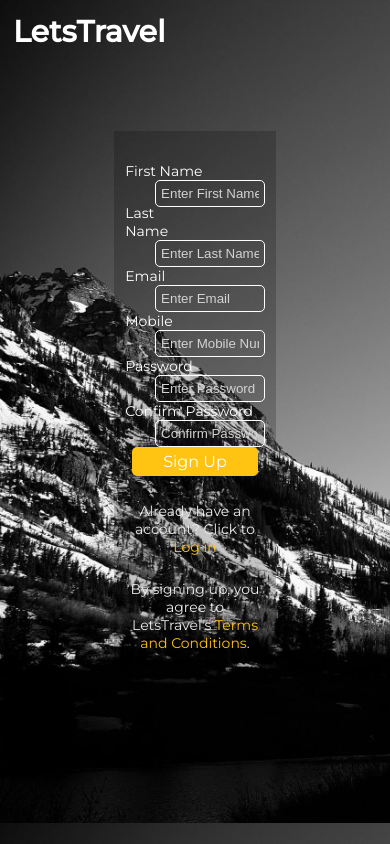
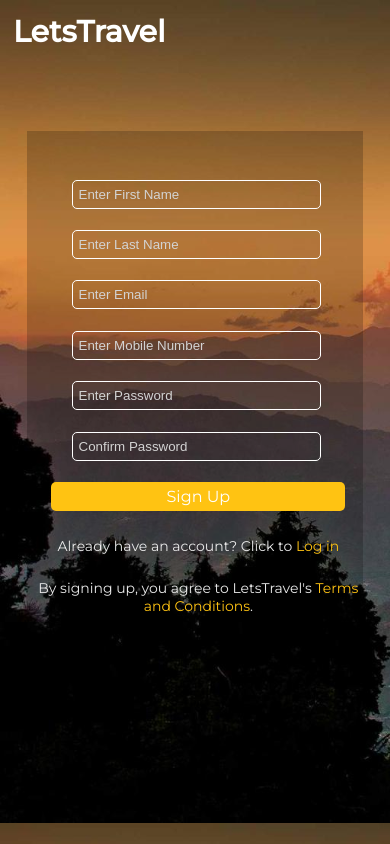
Before and after one commit to shivaneej/Letstravel, a PHP site: page /register.html in a window 390 px wide. Run offline with PHP 8.4, Linux system fonts and the light colour scheme.

Commit message:
#16 forms responsive

```diff
--- a/adminlogin.html
+++ b/adminlogin.html
@@ -15,8 +15,8 @@
 		<div class="center-container">
 			<div class="formWindow" id="adminLoginWindow">
 				<form>
-					<p class="labelInvert">Username <input class="adminFormInput" type="text" placeholder="Enter your username" required></p>
-					<p class="labelInvert">Password <input class="adminFormInput" type="Password" placeholder="Enter your password" required></p>
+					<p class="labelInvert"><span>Username</span> <input class="adminFormInput" type="text" placeholder="Enter your username" required></p>
+					<p class="labelInvert"><span>Password</span> <input class="adminFormInput" type="Password" placeholder="Enter your password" required></p>
 					<p><input type="submit" value="Log in" class="yellowBtn"></p>
 				</form>
 			</div>
--- a/register.html
+++ b/register.html
@@ -14,12 +14,12 @@
 		<div class="center-container">
 			<div class="formWindow" id="userRegisterWindow">
 				<form action="register.php" method="post">
-					<p class="label">First Name <input class="userFormInput" type="text" name="userFirstName" placeholder="Enter First Name"></p>
-					<p class="label">Last Name <input class="userFormInput" type="text" name="userLastName" placeholder="Enter Last Name"></p>
-					<p class="label">Email <input  class="userFormInput" type="email" name="userEmail" placeholder="Enter Email"></p>
-					<p class="label">Mobile <input class="userFormInput" type="text" name="userContact" placeholder="Enter Mobile Number"></p>
-					<p class="label">Password <input class="userFormInput" type="password" name="userPasswd" placeholder="Enter Password"></p>
-					<p class="label">Confirm Password <input class="userFormInput" type="password" name="userPasswdConf" placeholder="Confirm Password"></p>
+					<p class="label"><span>First Name</span> <input class="userFormInput" type="text" name="userFirstName" placeholder="Enter First Name"></p>
+					<p class="label"><span>Last Name</span> <input class="userFormInput" type="text" name="userLastName" placeholder="Enter Last Name"></p>
+					<p class="label"><span>Email</span> <input  class="userFormInput" type="email" name="userEmail" placeholder="Enter Email"></p>
+					<p class="label"><span>Mobile </span><input class="userFormInput" type="text" name="userContact" placeholder="Enter Mobile Number"></p>
+					<p class="label"><span>Password</span> <input class="userFormInput" type="password" name="userPasswd" placeholder="Enter Password"></p>
+					<p class="label"><span>Confirm Password </span><input class="userFormInput" type="password" name="userPasswdConf" placeholder="Confirm Password"></p>
 					<p><input type="submit" name="register" class="yellowBtn" value="Sign Up"></p>
 					<p class="formText">Already have an account? Click to <a href=userlogin.html style="text-decoration: none; color: #ffc312;">Log in</a></p>
 					<p class="formText">By signing up, you agree to LetsTravel's <a href=# style="text-decoration: none; color: #ffc312;">Terms and Conditions</a>.</p>
--- a/style.css
+++ b/style.css
@@ -218,3 +218,45 @@ border:0.5px solid lightgrey;
 .madeBy font{
 	color: #ffc312;
 }
+
+
+
+@media only screen and (max-width: 600px)
+{
+	.center-container
+	{
+		width:90%;
+		overflow-x: hidden;
+	}
+	.formWindow
+	{
+		width:100%;
+		padding: 3% 1%;
+	}
+	.label span, .labelInvert span
+	{
+		display: none;
+	}
+	.label,.labelInvert
+	{
+		margin: 10%;
+		margin-bottom: 12%;
+		width: 100%;
+		left:-25%;
+		position: relative;
+	}
+	.forgotPasswd
+	{
+		margin-right: 12%;
+	}
+	.formbg
+	{
+		background-image: url("images/FormBg.jpg");
+		background-size: cover;
+		overflow-x: hidden;
+	}
+	input:not(.yellowBtn)
+	{
+		padding: 6px;
+	}
+}
--- a/userlogin.html
+++ b/userlogin.html
@@ -14,8 +14,8 @@
 		<div class="center-container">
 			<div class="formWindow" id="userLoginWindow">
 			<form action="login.php" method="post">
-				<p class="label">Email <input class="userFormInput" type="email" name="userEmail" placeholder="Enter Email " required="Please enter valid email address"> </p>
-				<p class="label">Password <input class="userFormInput" type="password" name="userPassword" placeholder="Enter Password" required> </p>
+				<p class="label"><span>Email</span> <input class="userFormInput" type="email" name="userEmail" placeholder="Enter Email " required="Please enter valid email address"> </p>
+				<p class="label"><span>Password</span> <input class="userFormInput" type="password" name="userPassword" placeholder="Enter Password" required> </p>
 				<p style="color: #ffc312; font-family: Tahoma; font-size: 14px;" class="forgotPasswd"> Forgot Password?</p>
 				<p><input type="submit" name="loginbtn" value="Login" class="yellowBtn"></p>
 				<p class="formText">Don't have an account? Click to <a href=register.html style="text-decoration: none; color: #ffc312;">Sign Up </a></p>
```
